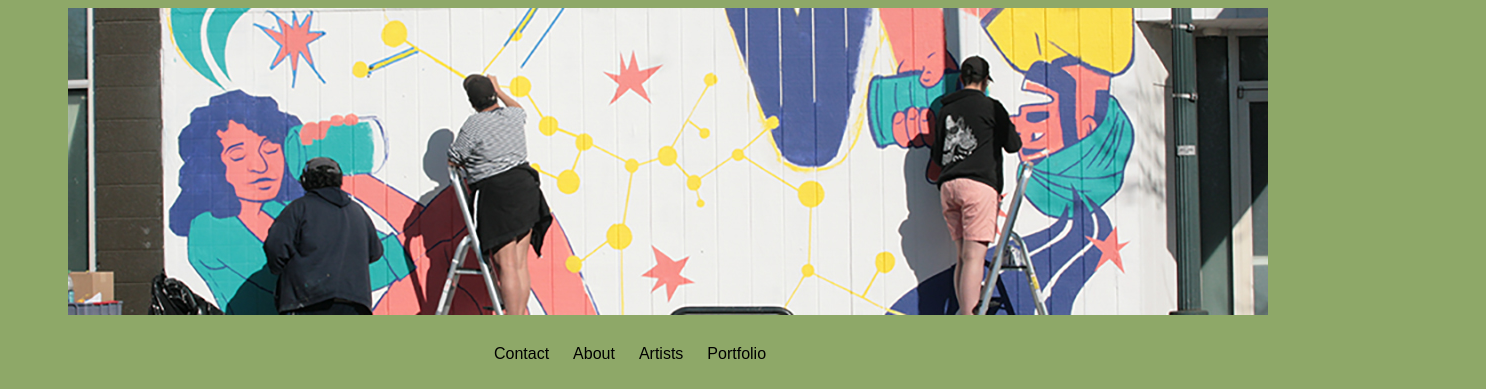
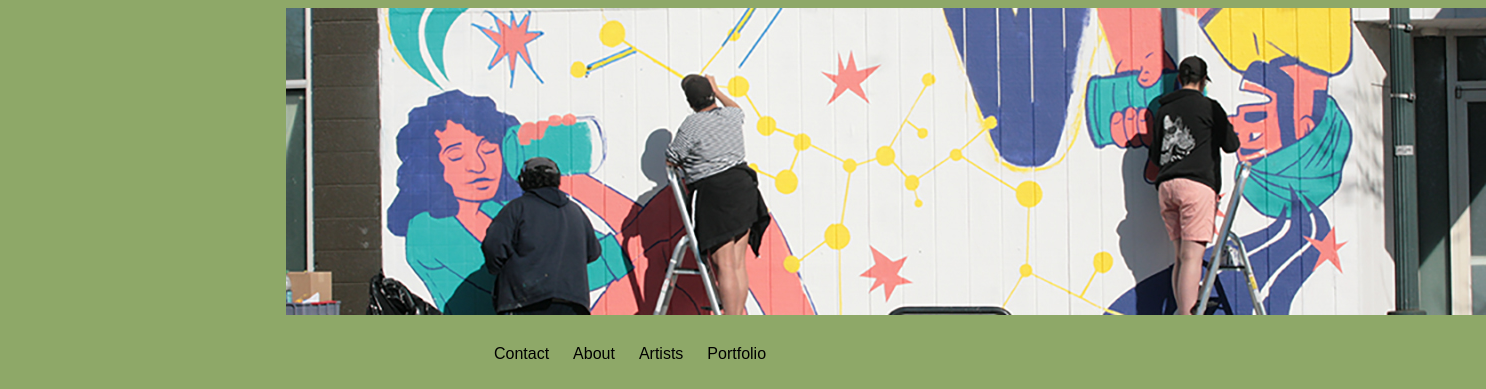
Before and after one commit to jgonzalez18/html0, a plain HTML site: page index.html in a window 1280 px wide. Shown: the top 389 px of the page, 1486 px wide, since content can reach past the window. Drawn offline with Linux system fonts and the light colour scheme; a web font is replaced by a local one.

Commit message:
update jalev.css

```diff
--- a/jalev.css
+++ b/jalev.css
@@ -14,7 +14,7 @@ body{
 	width:1200px;
 	height:307px;
 	background-position: center;
-	margin-left: 60px;
+	margin-left: 22%;
 }
 
 #body{
```
